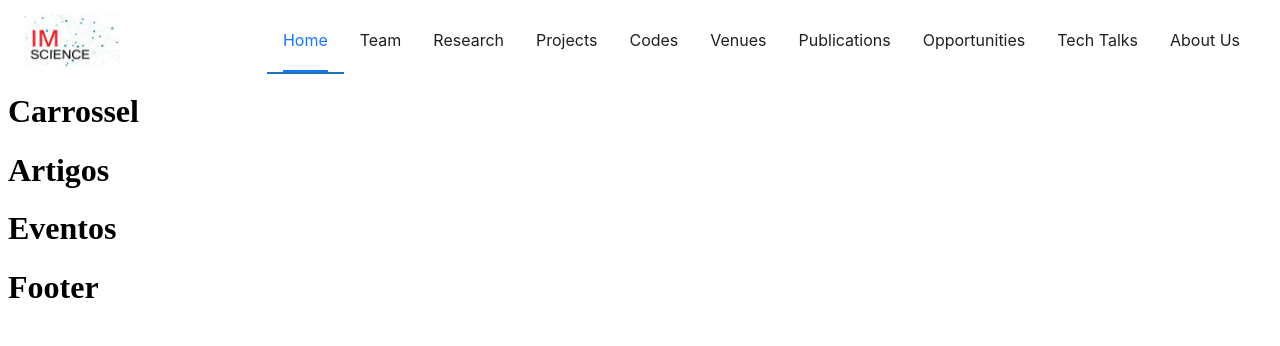
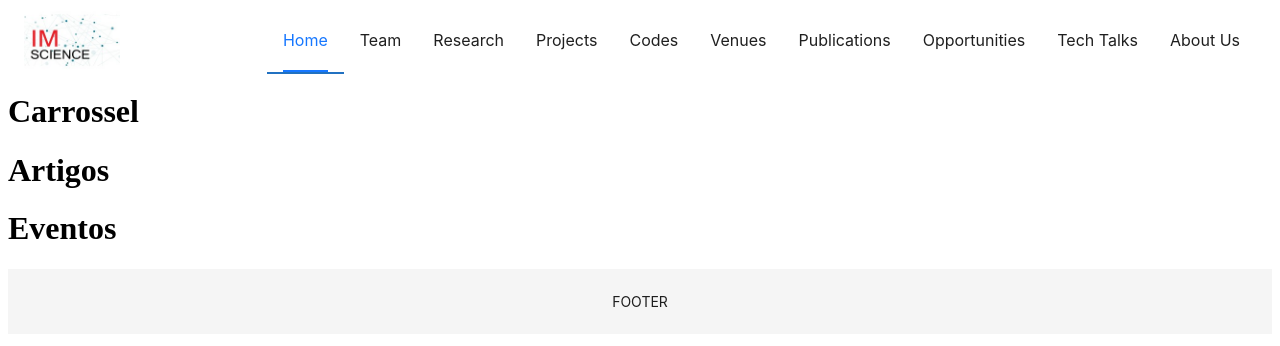
Before and after one commit to ALfLuisV/IMScience_Web, a React (Vite) app in the folder src/client/: page / in a window 1280 px wide. Shown: the top 346 px of the page. Built offline with nearby package versions, Linux system fonts and the light colour scheme.

Commit message:
att footer

```diff
--- a/src/client/src/components/footer.jsx
+++ b/src/client/src/components/footer.jsx
@@ -1,9 +1,22 @@
-const Footer = () => {
+import React from 'react';
+import { Breadcrumb, Layout, Menu, theme } from 'antd';
+const { Footer } = Layout;
+
+
+
+const FooterHP = () => {
+
     return (
-        <footer>
-        <h1>Footer</h1>
-        </footer>
+        <Layout>
+            <Footer
+                style={{
+                    textAlign: 'center',
+                }}
+            >
+              FOOTER
+            </Footer>
+        </Layout>
     );
-}
+};
 
-export default Footer;
+export default FooterHP;
--- a/src/client/src/pages/homepage.jsx
+++ b/src/client/src/pages/homepage.jsx
@@ -1,20 +1,18 @@
-import { useNavigate } from 'react-router-dom';
 import HeaderHP from '../components/Header';
 import Eventos from '../components/eventos';
 import CarrosselHP from '../components/carrosselHP';
-import Footer from '../components/footer';
+import FooterHP from '../components/footer';
 import ArtigosHP from '../components/artigosHP';
 
 
 const Homepage = () => {
-    const navigate = useNavigate();
     return (
         <div>
             <HeaderHP/>
             <CarrosselHP/>
             <ArtigosHP/>
             <Eventos/>
-            <Footer/>
+            <FooterHP/>
         </div>
     )
 
```
